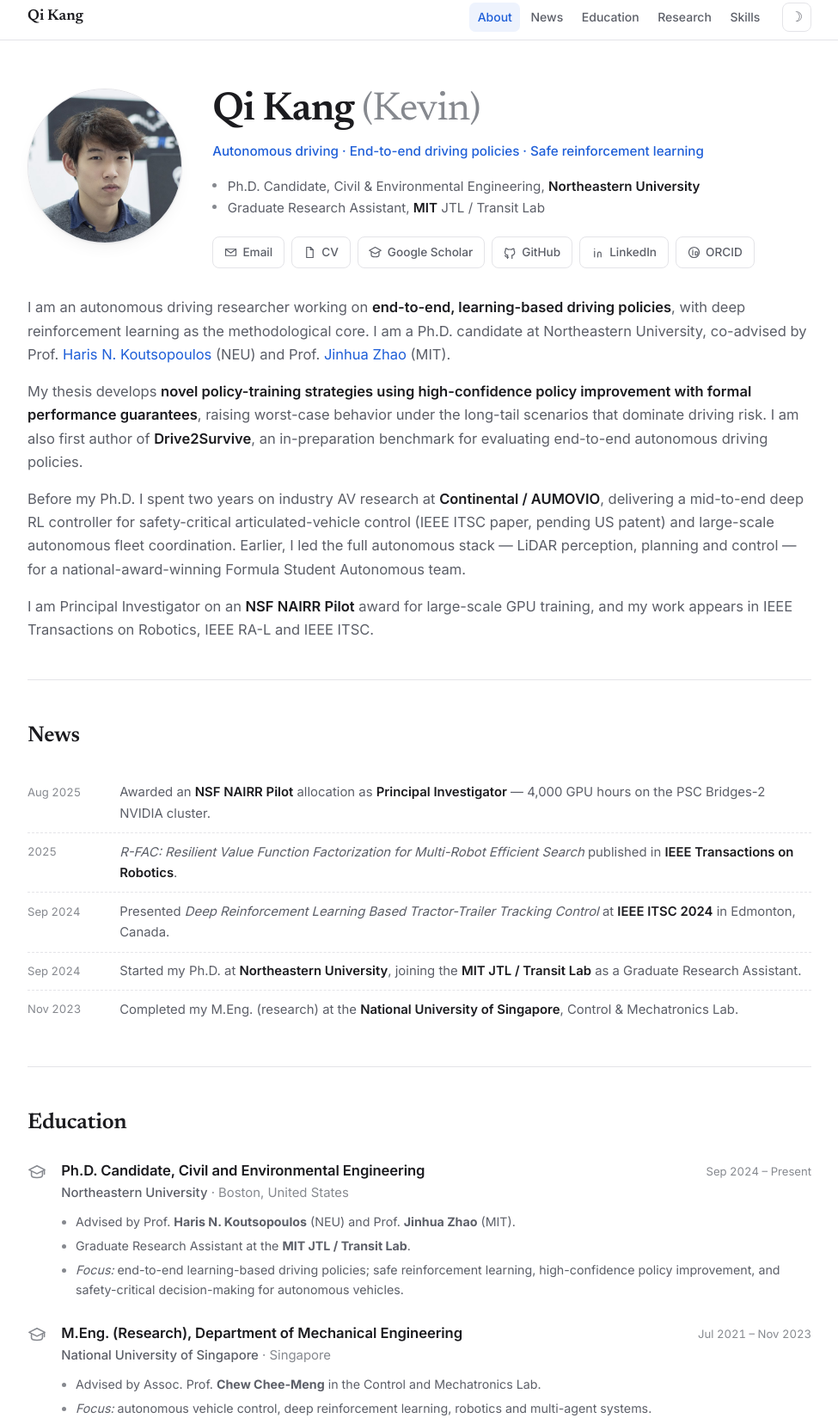
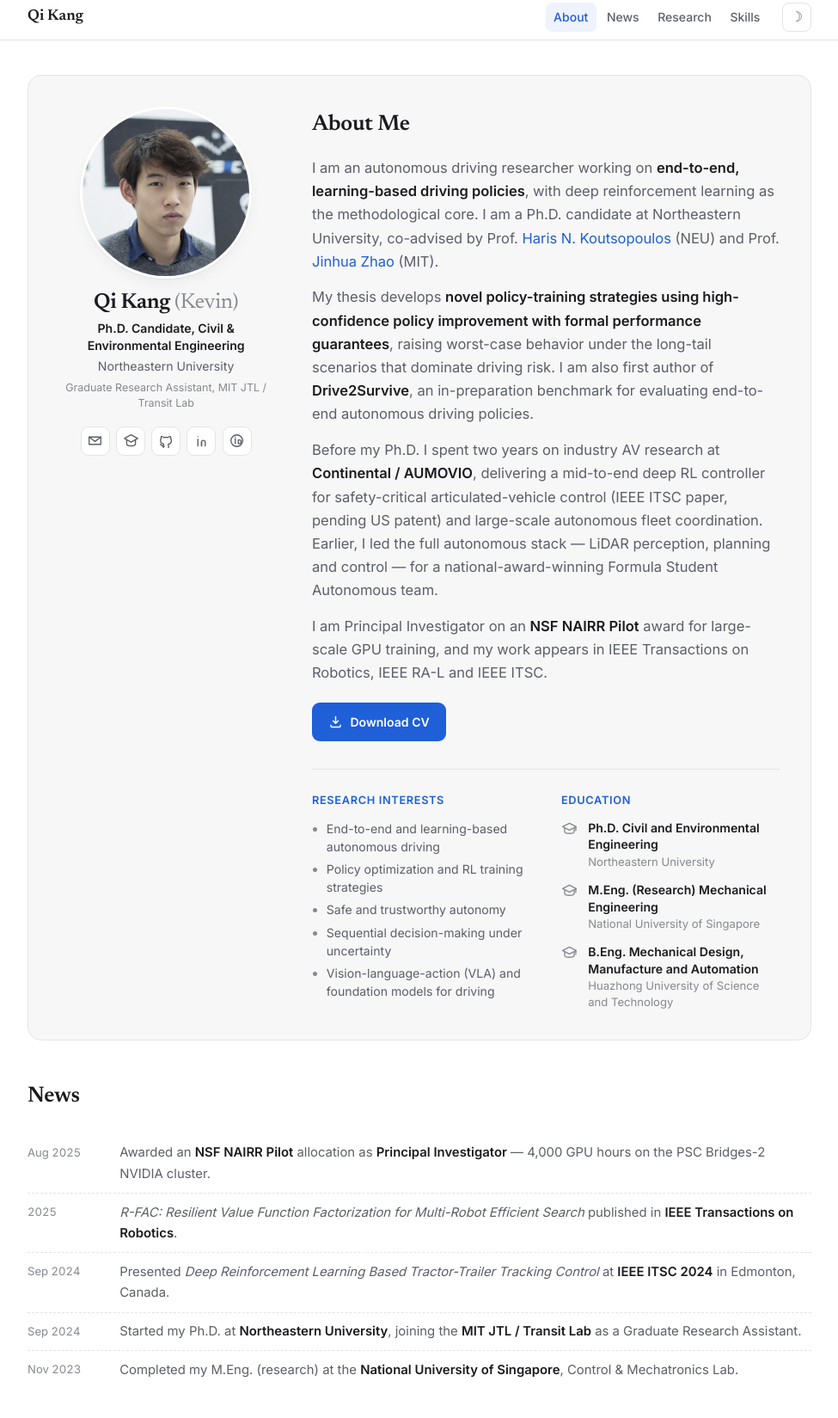
Before and after one commit to kevinkang1125/kevinkang1125.github.io, a plain HTML site: page index.html in a window 1280 px wide. Shown: the part 7-1656 px from the top of the page at 86% size, without its empty margins (152-1127 px from the left). Drawn offline with Linux system fonts and the light colour scheme.

Commit message:
Rebuild the intro as a two-column profile card
Follows the HugoBlox "About Me" block: portrait, name, title and university in
a left rail with icon-only links beneath, and About Me, a Download CV button,
then Research Interests | Education in the right column.

Education moves into that card and drops to degree + university only, so the
standalone Education section and its nav link are gone. Research interests move
out of Skills to fill the adjacent column.

Also: remove a stale education CSS block that was shadowing the new rules, and
darken CV-button text in dark mode where --accent lightens too much for white.

Co-Authored-By: Claude Opus 5 (1M context) <noreply@anthropic.com>

```diff
--- a/index.html
+++ b/index.html
@@ -34,18 +34,18 @@ const DATA = {
     name:    "Qi Kang",
     nickname:"Kevin",
     photo:   "assets/photo.jpg",
-    tagline: "Autonomous driving &middot; End-to-end driving policies &middot; Safe reinforcement learning",
-    roles: [
-      "Ph.D. Candidate, Civil &amp; Environmental Engineering, <strong>Northeastern University</strong>",
-      "Graduate Research Assistant, <strong>MIT</strong> JTL / Transit Lab"
-    ],
+    title:   "Ph.D. Candidate, Civil &amp; Environmental Engineering",
+    org:     "Northeastern University",
+    org2:    "Graduate Research Assistant, MIT JTL / Transit Lab",
+    cv:      "assets/Qi_Kang_CV.pdf",
+    /* Icon-only row under the portrait. `label` becomes the tooltip and the
+       screen-reader name, so keep it accurate even though it isn't drawn. */
     links: [
-      { label:"Email",          href:"mailto:kang.qi1@northeastern.edu",          icon:"mail"     },
-      { label:"CV",             href:"assets/Qi_Kang_CV.pdf",                    icon:"file"     },
-      { label:"Google Scholar", href:"https://scholar.google.com/",              icon:"scholar"  },
-      { label:"GitHub",         href:"https://github.com/kevinkang1125",         icon:"github"   },
-      { label:"LinkedIn",       href:"https://www.linkedin.com/",                icon:"linkedin" },
-      { label:"ORCID",          href:"https://orcid.org/0009-0004-1634-506X",    icon:"orcid"    }
+      { label:"Email",          href:"mailto:kang.qi1@northeastern.edu",       icon:"mail"     },
+      { label:"Google Scholar", href:"https://scholar.google.com/",            icon:"scholar"  },
+      { label:"GitHub",         href:"https://github.com/kevinkang1125",       icon:"github"   },
+      { label:"LinkedIn",       href:"https://www.linkedin.com/",              icon:"linkedin" },
+      { label:"ORCID",          href:"https://orcid.org/0009-0004-1634-506X",  icon:"orcid"    }
     ]
   },
 
@@ -87,43 +87,23 @@ const DATA = {
         Singapore</strong>, Control &amp; Mechatronics Lab.` }
   ],
 
-  /* ─── 4. EDUCATION ───────────────────────────────────────────────── */
+  /* ─── 4. INTERESTS + EDUCATION  (the two columns in the intro) ───── */
+  interests: [
+    "End-to-end and learning-based autonomous driving",
+    "Policy optimization and RL training strategies",
+    "Safe and trustworthy autonomy",
+    "Sequential decision-making under uncertainty",
+    "Vision-language-action (VLA) and foundation models for driving"
+  ],
+
+  /* Degree, major and university only — the rest lives in the CV. */
   education: [
-    {
-      school:"Northeastern University", location:"Boston, United States",
-      degree:"Ph.D. Candidate, Civil and Environmental Engineering",
-      dates:"Sep 2024 &ndash; Present",
-      notes:[
-        `Advised by Prof. <strong>Haris N. Koutsopoulos</strong> (NEU) and Prof.
-         <strong>Jinhua Zhao</strong> (MIT).`,
-        `Graduate Research Assistant at the <strong>MIT JTL / Transit Lab</strong>.`,
-        `<em>Focus:</em> end-to-end learning-based driving policies; safe reinforcement learning,
-         high-confidence policy improvement, and safety-critical decision-making for autonomous vehicles.`
-      ]
-    },
-    {
-      school:"National University of Singapore", location:"Singapore",
-      degree:"M.Eng. (Research), Department of Mechanical Engineering",
-      dates:"Jul 2021 &ndash; Nov 2023",
-      notes:[
-        `Advised by Assoc. Prof. <strong>Chew Chee-Meng</strong> in the Control and Mechatronics Lab.`,
-        `<em>Focus:</em> autonomous vehicle control, deep reinforcement learning, robotics and
-         multi-agent systems.`,
-        `Thesis: <em>Coordination and Optimization Strategies in Multiagent Systems &mdash; Exploring
-         Efficient Algorithms for Multi-Robot Patrolling and Resilient Search Problems.</em>`
-      ]
-    },
-    {
-      school:"Huazhong University of Science and Technology", location:"Wuhan, China",
-      degree:"B.Eng., Mechanical Design, Manufacture and Automation",
-      dates:"Sep 2017 &ndash; Jun 2021",
-      notes:[
-        `<strong>National Award</strong>, &ldquo;Aichi Cup&rdquo; Formula Student Autonomous China
-         (FSAC), Nov 2019.`,
-        `<strong>National Award of Excellence</strong>, Formula Student Combustion China (FSCC), Oct 2018.`,
-        `Thesis: <em>STM32-Based Brushless DC Motor Drive Board Design and Control Optimization.</em>`
-      ]
-    }
+    { degree:"Ph.D. Civil and Environmental Engineering",
+      school:"Northeastern University" },
+    { degree:"M.Eng. (Research) Mechanical Engineering",
+      school:"National University of Singapore" },
+    { degree:"B.Eng. Mechanical Design, Manufacture and Automation",
+      school:"Huazhong University of Science and Technology" }
   ],
 
   /* ─── 5. RESEARCH  (publications and projects, merged) ──────────────
@@ -252,7 +232,6 @@ const DATA = {
 
   /* ─── 6. SKILLS ──────────────────────────────────────────────────── */
   skills: [
-    { group:"Research Interests", items:["End-to-end &amp; learning-based autonomous driving","Policy optimization and RL training strategies","Safe and trustworthy autonomy","Sequential decision-making under uncertainty","Vision-language-action (VLA) and foundation models for driving"] },
     { group:"Autonomous Driving", items:["End-to-end / mid-to-end driving policies","Safety-critical vehicle control","AV benchmark design and policy evaluation","LiDAR perception and point cloud processing","Motion planning","Vehicle dynamics","Closed-loop simulation","Fleet-level coordination"] },
     { group:"Machine Learning", items:["Deep reinforcement learning","Safe RL (high-confidence policy improvement, offline RL)","Multi-agent RL","Driver behavior modeling","VLA driving baseline reproduction","LLM post-training","Large-scale GPU cluster training"] },
     { group:"Programming &amp; Tools", items:["Python","C++","PyTorch","Hugging Face Transformers","OpenAI Gym","PyBullet","Kubeflow","Git"] },
@@ -295,7 +274,6 @@ const DATA = {
     <div class="nav-links">
       <a href="#about">About</a>
       <a href="#news">News</a>
-      <a href="#education">Education</a>
       <a href="#research">Research</a>
       <a href="#skills">Skills</a>
     </div>
@@ -305,26 +283,48 @@ const DATA = {
 
 <main id="top">
 
-  <header class="hero" id="about">
-    <img class="hero-photo" id="hero-photo" alt="Portrait of Qi Kang" width="180" height="180">
-    <div class="hero-text">
-      <h1 id="hero-name"></h1>
-      <p class="tagline" id="hero-tagline"></p>
-      <ul class="roles" id="hero-roles"></ul>
-      <div class="link-row" id="hero-links"></div>
+  <header class="intro" id="about">
+
+    <!-- left rail: portrait, name, title, university, icon links -->
+    <aside class="intro-side">
+      <img class="intro-photo" id="intro-photo" alt="Portrait of Qi Kang"
+           width="200" height="200">
+      <h1 id="intro-name"></h1>
+      <p class="intro-title" id="intro-title"></p>
+      <p class="intro-org"   id="intro-org"></p>
+      <p class="intro-org2"  id="intro-org2"></p>
+      <div class="icon-row" id="intro-links"></div>
+    </aside>
+
+    <!-- right column: about me, CV, then interests | education -->
+    <div class="intro-main">
+      <h2>About Me</h2>
+      <div class="intro-bio" id="intro-bio"></div>
+      <a class="btn-cv" id="intro-cv" href="#">
+        <svg viewBox="0 0 20 20" fill="none" stroke="currentColor" stroke-width="1.7"
+             stroke-linecap="round" stroke-linejoin="round" aria-hidden="true">
+          <path d="M10 3v9m0 0 3.5-3.5M10 12 6.5 8.5M3.5 14.5v1a1.5 1.5 0 0 0 1.5 1.5h10a1.5 1.5 0 0 0 1.5-1.5v-1"/>
+        </svg>
+        <span>Download CV</span>
+      </a>
+
+      <div class="intro-cols">
+        <div class="intro-col">
+          <h3>Research Interests</h3>
+          <ul class="interest-list" id="interest-list"></ul>
+        </div>
+        <div class="intro-col">
+          <h3>Education</h3>
+          <div class="edu-list" id="education-list"></div>
+        </div>
+      </div>
     </div>
+
   </header>
-
-  <section class="bio" id="bio"></section>
 
   <section id="news">
     <h2>News</h2>
     <ul class="news-list" id="news-list"></ul>
-  </section>
-
-  <section id="education">
-    <h2>Education</h2>
-    <div class="edu-list" id="education-list"></div>
   </section>
 
   <section id="research">
--- a/render.js
+++ b/render.js
@@ -27,36 +27,38 @@
   const attrs = (href) =>
     /^https?:/.test(href) ? ' target="_blank" rel="noopener noreferrer"' : "";
 
-  /* ── Profile ─────────────────────────────────────────────────────────── */
+  /* ── Intro: portrait rail + about/CV/interests/education ─────────────── */
   const p = DATA.profile;
-  const photo = $("hero-photo");
+
+  const photo = $("intro-photo");
   photo.src = p.photo;
   photo.onerror = () => {
-    /* graceful fallback: initials circle instead of a broken image */
+    /* graceful fallback: initials instead of a broken image */
     const d = document.createElement("div");
-    d.className = "hero-photo hero-photo--fallback";
+    d.className = "intro-photo intro-photo--fallback";
     d.textContent = p.name.split(/\s+/).map((w) => w[0]).join("");
     photo.replaceWith(d);
   };
 
-  set("hero-name", p.nickname ? `${p.name} <span class="nick">(${p.nickname})</span>` : p.name);
-  set("hero-tagline", p.tagline);
-  set("hero-roles", p.roles.map((r) => `<li>${r}</li>`).join(""));
-  set("hero-links", p.links.map((l) =>
-    `<a class="chip" href="${l.href}"${attrs(l.href)}>${icon(l.icon)}<span>${l.label}</span></a>`
+  set("intro-name",  p.nickname ? `${p.name} <span class="nick">(${p.nickname})</span>` : p.name);
+  set("intro-title", p.title || "");
+  set("intro-org",   p.org   || "");
+  set("intro-org2",  p.org2  || "");
+
+  /* Icon-only links — the label survives as tooltip + accessible name. */
+  set("intro-links", p.links.map((l) =>
+    `<a class="icon-link" href="${l.href}"${attrs(l.href)}
+        title="${l.label}" aria-label="${l.label}">${icon(l.icon)}</a>`
   ).join(""));
 
-  set("bio", DATA.about.map((par) => `<p>${par}</p>`).join(""));
+  set("intro-bio", DATA.about.map((par) => `<p>${par}</p>`).join(""));
 
-  /* ── News ────────────────────────────────────────────────────────────── */
-  set("news-list", DATA.news.map((n) =>
-    `<li><span class="news-date">${n.date}</span><span class="news-text">${n.text}</span></li>`
-  ).join(""));
+  const cv = $("intro-cv");
+  if (p.cv) cv.href = p.cv; else cv.remove();
 
-  /* ── Education ────────────────────────────────────────────────────────
-     HugoBlox "About Me" styling: graduation-cap icon, degree as the primary
-     line, institution as the lighter line beneath it.
-     ─────────────────────────────────────────────────────────────────────── */
+  set("interest-list", (DATA.interests || []).map((i) => `<li>${i}</li>`).join(""));
+
+  /* Education: degree as the primary line, university beneath it. */
   const CAP = `<svg class="edu-icon" viewBox="0 0 24 24" fill="none" stroke="currentColor"
        stroke-width="1.7" stroke-linecap="round" stroke-linejoin="round" aria-hidden="true">
        <path d="M12 3 2 8l10 5 10-5z"/>
@@ -64,19 +66,18 @@
        <path d="M21.4 9.3v4.4"/></svg>`;
 
   set("education-list", DATA.education.map((e) => `
-    <article class="edu-item">
+    <div class="edu-item">
       ${CAP}
       <div class="edu-body">
-        <div class="edu-head">
-          <h3 class="edu-degree">${e.degree}</h3>
-          <span class="edu-dates">${e.dates}</span>
-        </div>
-        <p class="edu-school">${e.school}<span class="edu-loc">${e.location}</span></p>
-        ${e.notes && e.notes.length
-          ? `<ul class="edu-notes">${e.notes.map((n) => `<li>${n}</li>`).join("")}</ul>`
-          : ""}
+        <p class="edu-degree">${e.degree}</p>
+        <p class="edu-school">${e.school}</p>
       </div>
-    </article>`).join(""));
+    </div>`).join(""));
+
+  /* ── News ────────────────────────────────────────────────────────────── */
+  set("news-list", DATA.news.map((n) =>
+    `<li><span class="news-date">${n.date}</span><span class="news-text">${n.text}</span></li>`
+  ).join(""));
 
   /* ── Research: publications and projects in one list ──────────────────
      Papers render authors + venue; project-only entries skip both and lean
--- a/style.css
+++ b/style.css
@@ -115,46 +115,106 @@ section > h3:first-of-type { margin-top: 0; }
 
 .section-note { color: var(--text-mute); font-size: .85rem; margin: -.9rem 0 1.3rem; }
 
-/* ── Hero ───────────────────────────────────────────────────────────────── */
-.hero {
-  display: flex; gap: 2.2rem; align-items: flex-start;
-  padding: 3.5rem 0 2rem;
+/* ── Intro card: portrait rail + about column ───────────────────────────── */
+.intro {
+  display: grid; grid-template-columns: 250px 1fr; gap: 2.8rem;
+  align-items: start;
+  margin: 2.5rem 0 0; padding: 2.2rem;
+  border: 1px solid var(--line); border-radius: 16px;
+  background: var(--bg-soft);
 }
-.hero-photo {
-  width: 180px; height: 180px; flex-shrink: 0;
+
+/* left rail */
+.intro-side { text-align: center; }
+.intro-photo {
+  width: 200px; height: 200px; margin: 0 auto .95rem;
   border-radius: 50%; object-fit: cover;
-  border: 1px solid var(--line); box-shadow: var(--shadow);
+  border: 3px solid var(--bg); box-shadow: var(--shadow);
 }
-.hero-photo--fallback {
+.intro-photo--fallback {
   display: grid; place-items: center;
   background: var(--accent-bg); color: var(--accent);
-  font: 600 3.2rem/1 var(--serif); letter-spacing: .02em;
+  font: 600 3.4rem/1 var(--serif);
 }
-.hero-text { min-width: 0; }
+.intro-side h1 {
+  margin: 0 0 .3rem; font-family: var(--serif);
+  font-size: 1.55rem; font-weight: 600; letter-spacing: -.015em; line-height: 1.15;
+}
+.intro-side h1 .nick { color: var(--text-mute); font-weight: 400; }
+.intro-title {
+  margin: 0; font-size: .88rem; font-weight: 600; color: var(--text);
+  line-height: 1.4;
+}
+.intro-org  { margin: .15rem 0 0; font-size: .88rem; color: var(--text-soft); }
+.intro-org2 {
+  margin: .3rem 0 0; font-size: .78rem; color: var(--text-mute); line-height: 1.45;
+}
 
-h1 {
-  font-family: var(--serif); font-size: clamp(2.1rem, 5vw, 2.9rem);
-  font-weight: 600; letter-spacing: -.02em; line-height: 1.1;
-  margin: 0 0 .5rem;
+/* icon-only social row */
+.icon-row {
+  display: flex; flex-wrap: wrap; justify-content: center;
+  gap: .45rem; margin-top: 1.1rem;
 }
-h1 .nick { color: var(--text-mute); font-weight: 400; }
+.icon-link {
+  display: grid; place-items: center; width: 34px; height: 34px;
+  border: 1px solid var(--line); border-radius: 9px;
+  background: var(--bg-card); color: var(--text-soft);
+  transition: color .15s, border-color .15s, background .15s;
+}
+.icon-link:hover {
+  color: var(--accent); border-color: var(--accent); background: var(--accent-bg);
+}
+.icon-link svg { width: 17px; height: 17px; }
 
-.tagline { color: var(--accent); font-size: .95rem; font-weight: 500; margin: 0 0 1rem; }
+/* right column */
+.intro-main { min-width: 0; }
+.intro-main > h2 { margin: 0 0 1rem; }
+.intro-bio p { margin: 0 0 .9rem; color: var(--text-soft); }
+.intro-bio p:last-child { margin-bottom: 0; }
+.intro-bio strong { color: var(--text); font-weight: 600; }
 
-.roles { list-style: none; margin: 0 0 1.3rem; padding: 0; }
-.roles li {
-  color: var(--text-soft); font-size: .95rem; padding-left: 1.1rem; position: relative;
+.btn-cv {
+  display: inline-flex; align-items: center; gap: .5rem;
+  margin-top: 1.3rem; padding: .6rem 1.15rem;
+  border-radius: 9px; border: 1px solid transparent;
+  background: var(--accent); color: #fff;
+  font-size: .88rem; font-weight: 600;
+  transition: filter .15s;
 }
-.roles li::before {
-  content: ""; position: absolute; left: 0; top: .62em;
-  width: 5px; height: 5px; border-radius: 50%; background: var(--text-mute);
+.btn-cv:hover { text-decoration: none; filter: brightness(1.1); }
+/* --accent lightens in dark mode, so white-on-accent loses contrast there. */
+html[data-theme="dark"] .btn-cv { color: #0e1014; }
+.btn-cv svg { width: 17px; height: 17px; }
+
+/* the two columns: interests | education */
+.intro-cols {
+  display: grid; grid-template-columns: 1fr 1fr; gap: 1.6rem 2.2rem;
+  margin-top: 2rem; padding-top: 1.6rem; border-top: 1px solid var(--line);
 }
-.roles strong { color: var(--text); font-weight: 600; }
+.intro-col h3 {
+  margin: 0 0 .7rem; font-size: .8rem; font-weight: 600;
+  color: var(--accent); text-transform: uppercase; letter-spacing: .05em;
+}
 
-/* ── Chips (contact links, paper links) ─────────────────────────────────── */
+.interest-list { margin: 0; padding-left: 1.05rem; }
+.interest-list li {
+  color: var(--text-soft); font-size: .88rem; margin-bottom: .32rem; line-height: 1.5;
+}
+.interest-list li::marker { color: var(--text-mute); }
+
+/* ── Education (degree over university, graduation-cap icon) ────────────── */
+.edu-list { display: flex; flex-direction: column; gap: .85rem; }
+.edu-item { display: grid; grid-template-columns: 20px 1fr; gap: .7rem; align-items: start; }
+.edu-icon { width: 19px; height: 19px; margin-top: .12rem; color: var(--text-mute); }
+.edu-body { min-width: 0; }
+.edu-degree {
+  margin: 0; font-size: .88rem; font-weight: 600; line-height: 1.4; color: var(--text);
+}
+.edu-school { margin: .05rem 0 0; font-size: .82rem; color: var(--text-mute); line-height: 1.4; }
+
+/* ── Chips (link rows on research cards) ───────────────────────────────── */
 .link-row { display: flex; flex-wrap: wrap; gap: .5rem; }
 .link-row--sm { margin-top: .8rem; }
-
 .chip {
   display: inline-flex; align-items: center; gap: .4rem;
   padding: .42rem .8rem; border-radius: 8px;
@@ -169,12 +229,6 @@ h1 .nick { color: var(--text-mute); font-weight: 400; }
 .chip svg { width: 15px; height: 15px; flex-shrink: 0; }
 .chip--sm { padding: .28rem .6rem; font-size: .78rem; }
 
-/* ── Bio ────────────────────────────────────────────────────────────────── */
-.bio { padding-top: 0; }
-.bio p { margin: 0 0 1rem; color: var(--text-soft); }
-.bio p:last-child { margin-bottom: 0; }
-.bio strong { color: var(--text); font-weight: 600; }
-
 /* ── News ───────────────────────────────────────────────────────────────── */
 .news-list { list-style: none; margin: 0; padding: 0; }
 .news-list li {
@@ -188,45 +242,6 @@ h1 .nick { color: var(--text-mute); font-weight: 400; }
 }
 .news-text { color: var(--text-soft); }
 .news-text strong { color: var(--text); font-weight: 600; }
-
-/* ── Education (HugoBlox "About Me" style) ──────────────────────────────── */
-.edu-list { display: flex; flex-direction: column; gap: 1.7rem; }
-
-.edu-item {
-  display: grid; grid-template-columns: 24px 1fr; gap: .95rem;
-  align-items: start;
-}
-.edu-icon {
-  width: 22px; height: 22px; margin-top: .2rem;
-  color: var(--text-mute); flex-shrink: 0;
-}
-
-.edu-head {
-  display: flex; flex-wrap: wrap; align-items: baseline;
-  gap: .2rem 1rem;
-}
-/* Degree is the primary line; institution sits beneath it. */
-.edu-degree {
-  margin: 0; font-size: 1.04rem; font-weight: 600;
-  letter-spacing: -.005em; line-height: 1.35;
-}
-.edu-dates {
-  margin-left: auto; color: var(--text-mute);
-  font-size: .82rem; font-variant-numeric: tabular-nums; white-space: nowrap;
-}
-.edu-school {
-  margin: .1rem 0 0; color: var(--text-soft);
-  font-size: .93rem; font-weight: 500;
-}
-.edu-loc { color: var(--text-mute); font-weight: 400; }
-/* \00b7 is a CSS hex escape and the space that follows it is consumed as the
-   escape terminator, so the trailing gap must be an explicit nbsp (\00a0). */
-.edu-loc::before { content: " \00b7\00a0"; }
-
-.edu-notes { margin: .6rem 0 0; padding-left: 1.05rem; }
-.edu-notes li { color: var(--text-soft); font-size: .89rem; margin-bottom: .28rem; }
-.edu-notes li:last-child { margin-bottom: 0; }
-.edu-notes li::marker { color: var(--text-mute); }
 
 /* ── Cards (publications + projects) ────────────────────────────────────── */
 .cards { display: flex; flex-direction: column; gap: 1.1rem; }
@@ -300,14 +315,14 @@ footer p { margin: 0 0 .5rem; }
 /* ── Responsive ─────────────────────────────────────────────────────────── */
 @media (max-width: 720px) {
   body { font-size: 16px; }
-  .hero { flex-direction: column; gap: 1.4rem; padding-top: 2.5rem; }
-  .hero-photo { width: 132px; height: 132px; }
-  .hero-photo--fallback { font-size: 2.4rem; }
+  .intro { grid-template-columns: 1fr; gap: 1.8rem; padding: 1.6rem; }
+  .intro-photo { width: 150px; height: 150px; }
+  .intro-photo--fallback { font-size: 2.6rem; }
   .card { grid-template-columns: 1fr; gap: 1rem; }
   .card-thumb { max-width: 340px; }
   .news-list li { flex-direction: column; gap: .2rem; }
   .news-date { flex: none; }
-  .edu-dates { margin-left: 0; width: 100%; }
+  .intro-cols { grid-template-columns: 1fr; gap: 1.5rem; }
 }
 
 @media (max-width: 560px) {
@@ -320,7 +335,7 @@ footer p { margin: 0 0 .5rem; }
   #nav, #theme-toggle, .skip { display: none; }
   body { font-size: 10.5pt; color: #000; background: #fff; }
   section { padding: 1rem 0; break-inside: avoid; }
-  .card, .edu-item { break-inside: avoid; }
+  .card, .edu-item, .intro { break-inside: avoid; }
   .card:hover { transform: none; box-shadow: none; }
   a { color: #000; }
 }
```
Also changed, not shown: 1 other file.
